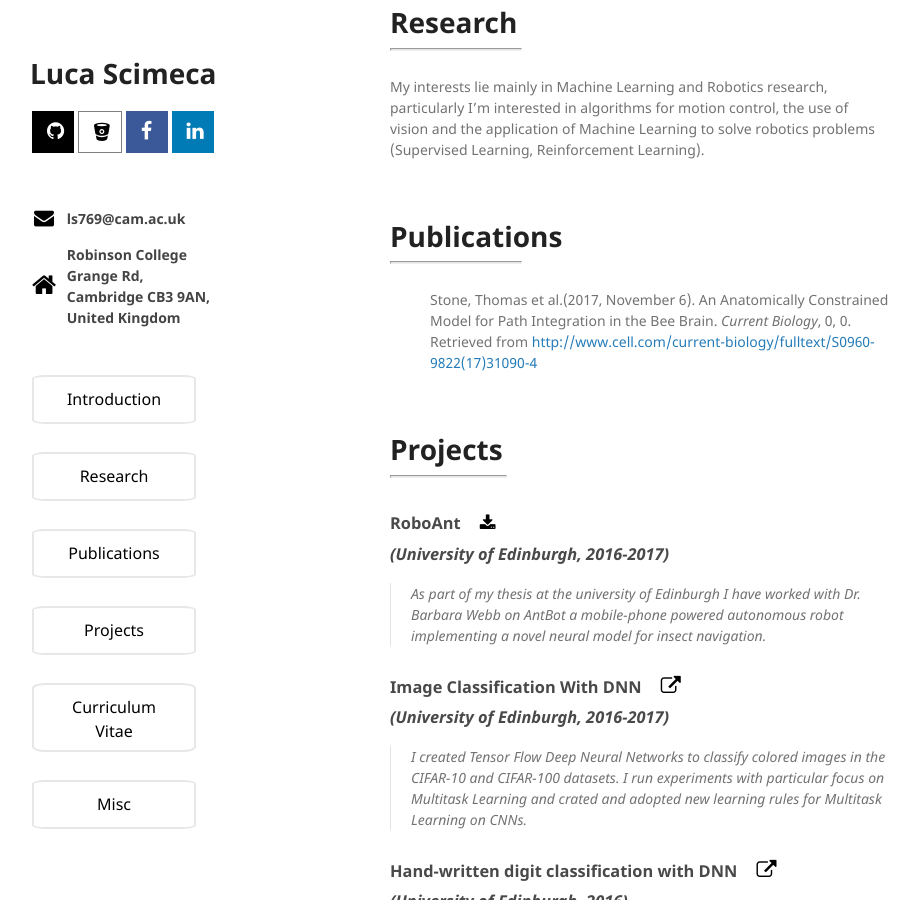
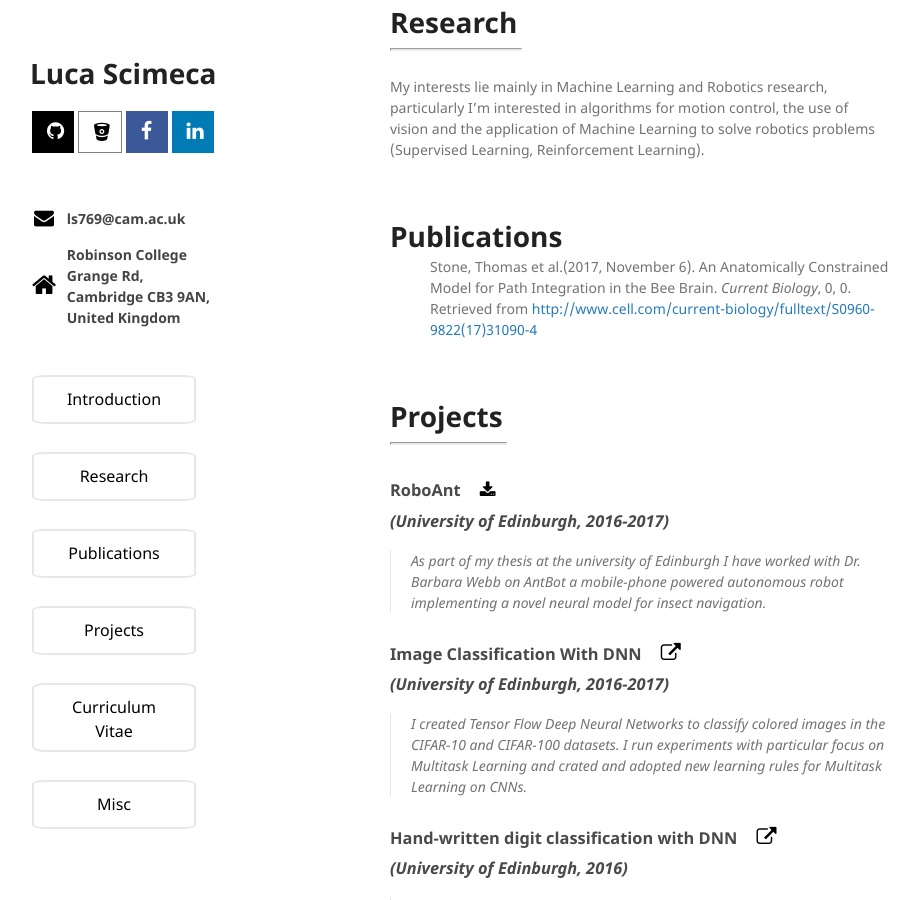
Before and after one commit to lucascimeca/lucascimeca.github.io, a Jekyll site: the page built from index.md, in a window 1280 px wide and 900 px high, scrolled down 958 px. Shown: the whole window, without its empty margins (180-1099 px from the left). Built offline with Jekyll 4.4.1, drawn with Linux system fonts in a browser that asks for light colours; nearby versions of some CDN libraries; the repository's description, which GitHub fills in, is left out.

Commit message:
Update index.md

```diff
--- a/index.md
+++ b/index.md
@@ -31,7 +31,6 @@ My interests lie mainly in Machine Learning and Robotics research, particularly
 <br/>
 
 # [](#Publications) Publications
-<hr style="width: 130px">
 
 * Stone, Thomas et al.(2017, November 6). An Anatomically Constrained Model for Path Integration in the Bee Brain. *Current Biology*, 0, 0. Retrieved  from <a href="http://www.cell.com/current-biology/fulltext/S0960-9822(17)31090-4" target="_blank">http://www.cell.com/current-biology/fulltext/S0960-9822(17)31090-4</a>
 
```
